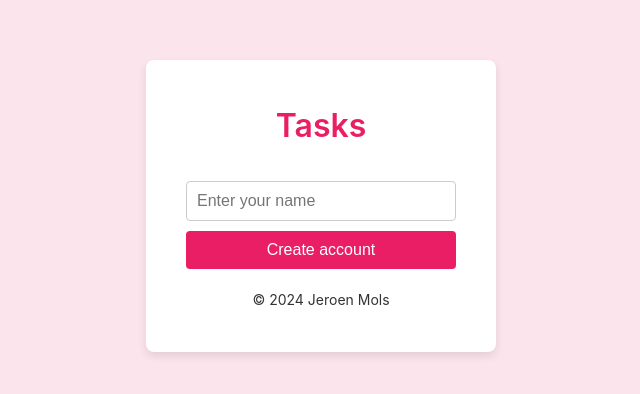
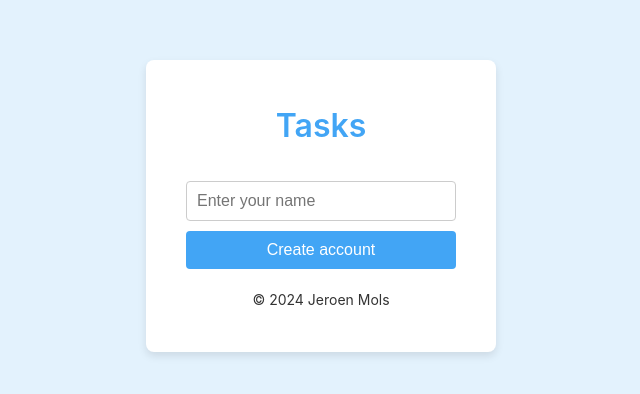
Before and after one commit to JeroenMols/poolside-tasks, a Svelte app in the folder frontend/: page / in a window 1280 px wide. Shown: the part 154-548 px from the top of the page, without its empty margins (319-959 px from the left). Built offline with nearby package versions, Linux system fonts and the light colour scheme.

Commit message:
Implement design for choose list screen

```diff
--- a/frontend/src/renderer/src/assets/base.css
+++ b/frontend/src/renderer/src/assets/base.css
@@ -1,10 +1,17 @@
 :root {
+  --primary: #42a5f5;
+  --primary-hover: #1e88e5;
+  --white: #ffffff;
+  --light-gray: #cccccc;
+  --dark-gray: #333333;
+  --background: #e3f2fd;
+  --status-todo: #f44336;
+  --status-in-progress: #ffc107;
+  --status-done: #4caf50;
+
   --ev-c-white: #ffffff;
   --ev-c-white-soft: #f8f8f8;
   --ev-c-white-mute: #f2f2f2;
-
-  --ev-c-pink: #E91E65;
-  --ev-c-light-pink: #FCE4EC;
 
   --ev-c-black: #1b1b1f;
   --ev-c-black-soft: #222222;
@@ -27,11 +34,9 @@
 }
 
 :root {
-  --color-background: var(--ev-c-light-pink);
+  --color-background: var(--background);
   --color-background-soft: var(--ev-c-black-soft);
   --color-background-mute: var(--ev-c-black-mute);
-
-  --color-text: var(--ev-c-pink);
 }
 
 *,
--- a/frontend/src/renderer/src/components/choose-list.svelte
+++ b/frontend/src/renderer/src/components/choose-list.svelte
@@ -5,10 +5,6 @@
   export let onListSelected: (list: string) => void
 
   let todoListId = ''
-
-  type CreateTodoListResponse = {
-    todo_list_id: string
-  }
 
   const createList = async () => {
     let response = await fetch('http://localhost:8080/todolists', {
@@ -40,13 +36,60 @@
   }
 </script>
 
-<h1>TODO lists</h1>
-<p>Create or join a todo list</p>
-<input type="text" bind:value={todoListId} placeholder="Enter todolist id" />
-<button on:click={() => checkListExists()}>Join list</button>
-<p>Or</p>
-<button
-  on:click={() => {
-    createList()
-  }}>Create list</button
->
+<div class="card">
+  <h1>Choose a list</h1>
+  <input bind:value={todoListId} type="text" placeholder="join existing list" />
+  <button on:click={() => checkListExists()}>join</button>
+
+  <p>Or</p>
+
+  <button on:click={() => createList()}>create new</button>
+</div>
+
+<style>
+  @import '../assets/base.css';
+
+  .card {
+    background: var(--white);
+    border-radius: 8px;
+    box-shadow: 0 4px 8px rgba(0, 0, 0, 0.1);
+    padding: 40px;
+    width: 350px;
+    text-align: center;
+  }
+  .card h1 {
+    font-weight: 600;
+    margin-bottom: 20px;
+    color: var(--primary);
+  }
+  .card input[type='text'] {
+    width: 100%;
+    padding: 10px;
+    margin: 10px 0;
+    border: 1px solid var(--light-gray);
+    border-radius: 4px;
+    font-size: 16px;
+  }
+  .card button {
+    background-color: var(--primary);
+    color: var(--white);
+    padding: 10px 15px;
+    border: none;
+    border-radius: 4px;
+    font-size: 16px;
+    cursor: pointer;
+    width: 100%;
+  }
+  .card button:hover {
+    background-color: var(--primary-hover);
+  }
+  .card .footer {
+    margin-top: 20px;
+    font-size: 14px;
+    color: var(--dark-gray);
+  }
+
+  p {
+    margin: 20px;
+  }
+</style>
--- a/frontend/src/renderer/src/components/log-in.svelte
+++ b/frontend/src/renderer/src/components/log-in.svelte
@@ -36,7 +36,7 @@
   }
 </script>
 
-<div class="login-container">
+<div class="card">
   <h1>Tasks</h1>
   <input bind:value={name} type="text" placeholder="Enter your name" />
   <button on:click={() => register()}>Create account</button>
@@ -44,16 +44,9 @@
 </div>
 
 <style>
-  :root {
-    --primary: #e91e65;
-    --primary-hover: #d0175b;
-    --white: #ffffff;
-    --light-gray: #cccccc;
-    --dark-gray: #333333;
-    --background: #fce4ec;
-  }
+  @import '../assets/base.css';
 
-  .login-container {
+  .card {
     background: var(--white);
     border-radius: 8px;
     box-shadow: 0 4px 8px rgba(0, 0, 0, 0.1);
@@ -61,12 +54,12 @@
     width: 350px;
     text-align: center;
   }
-  .login-container h1 {
+  .card h1 {
     font-weight: 600;
     margin-bottom: 20px;
     color: var(--primary);
   }
-  .login-container input[type='text'] {
+  .card input[type='text'] {
     width: 100%;
     padding: 10px;
     margin: 10px 0;
@@ -74,9 +67,9 @@
     border-radius: 4px;
     font-size: 16px;
   }
-  .login-container button {
+  .card button {
     background-color: var(--primary);
-    color: white;
+    color: var(--white);
     padding: 10px 15px;
     border: none;
     border-radius: 4px;
@@ -84,12 +77,17 @@
     cursor: pointer;
     width: 100%;
   }
-  .login-container button:hover {
+  .card button:hover {
     background-color: var(--primary-hover);
   }
-  .login-container .footer {
+  .card .footer {
     margin-top: 20px;
     font-size: 14px;
     color: var(--dark-gray);
   }
+
+  p {
+    margin: 20px;
+    color: var(--dark-gray);
+  }
 </style>
--- a/frontend/src/renderer/src/components/to-do.svelte
+++ b/frontend/src/renderer/src/components/to-do.svelte
@@ -70,6 +70,8 @@
 </div>
 
 <style>
+  @import '../assets/base.css';
+
   .container {
     width: 90%;
     margin: 0 0;
@@ -78,7 +80,7 @@
   h1 {
     font-family: 'Open Sans', sans-serif;
     font-weight: 600;
-    color: #c2185b;
+    color: var(--primary);
     margin-top: 20px;
   }
   .task-list {
@@ -87,7 +89,7 @@
     padding: 10px 0 0 0;
   }
   .task-item {
-    background: #ffffff;
+    background: var(--white);
     border-radius: 8px;
     box-shadow: 0 4px 8px rgba(0, 0, 0, 0.1);
     padding: 20px;
@@ -98,22 +100,23 @@
     justify-content: space-between;
     align-items: center;
     margin-bottom: 10px;
+    color: var(--primary);
   }
   .status {
     display: inline-block;
     padding: 5px 10px;
     border-radius: 4px;
     font-size: 14px;
-    color: white;
+    color: var(--white);
   }
   .status.todo {
-    background-color: #f44336;
+    background-color: var(--status-todo);
   }
   .status.ongoing {
-    background-color: #ffc107;
+    background-color: var(--status-progress);
   }
   .status.done {
-    background-color: #4caf50;
+    background-color: var(--status-done);
   }
   .new-task {
     display: flex;
@@ -121,19 +124,19 @@
     bottom: 0;
     left: 0;
     right: 0;
-    background-color: #fce4ec;
+    background-color: var(--background);
     padding: 10px;
-    border-top: 1px solid #cccccc;
+    border-top: 1px solid var(--light-gray);
   }
   .new-task input {
     flex: 1;
     padding: 10px;
     margin-right: 10px;
-    border: 1px solid #cccccc;
+    border: 1px solid var(--light-gray);
     border-radius: 4px;
   }
   .new-task button {
-    background-color: var(--ev-c-gray-1);
+    background-color: var(--primary);
     color: white;
     padding: 10px 15px;
     border: none;
@@ -142,6 +145,6 @@
     cursor: pointer;
   }
   .new-task button:hover {
-    background-color: #c2185b;
+    background-color: var(--primary-hover);
   }
 </style>
```
